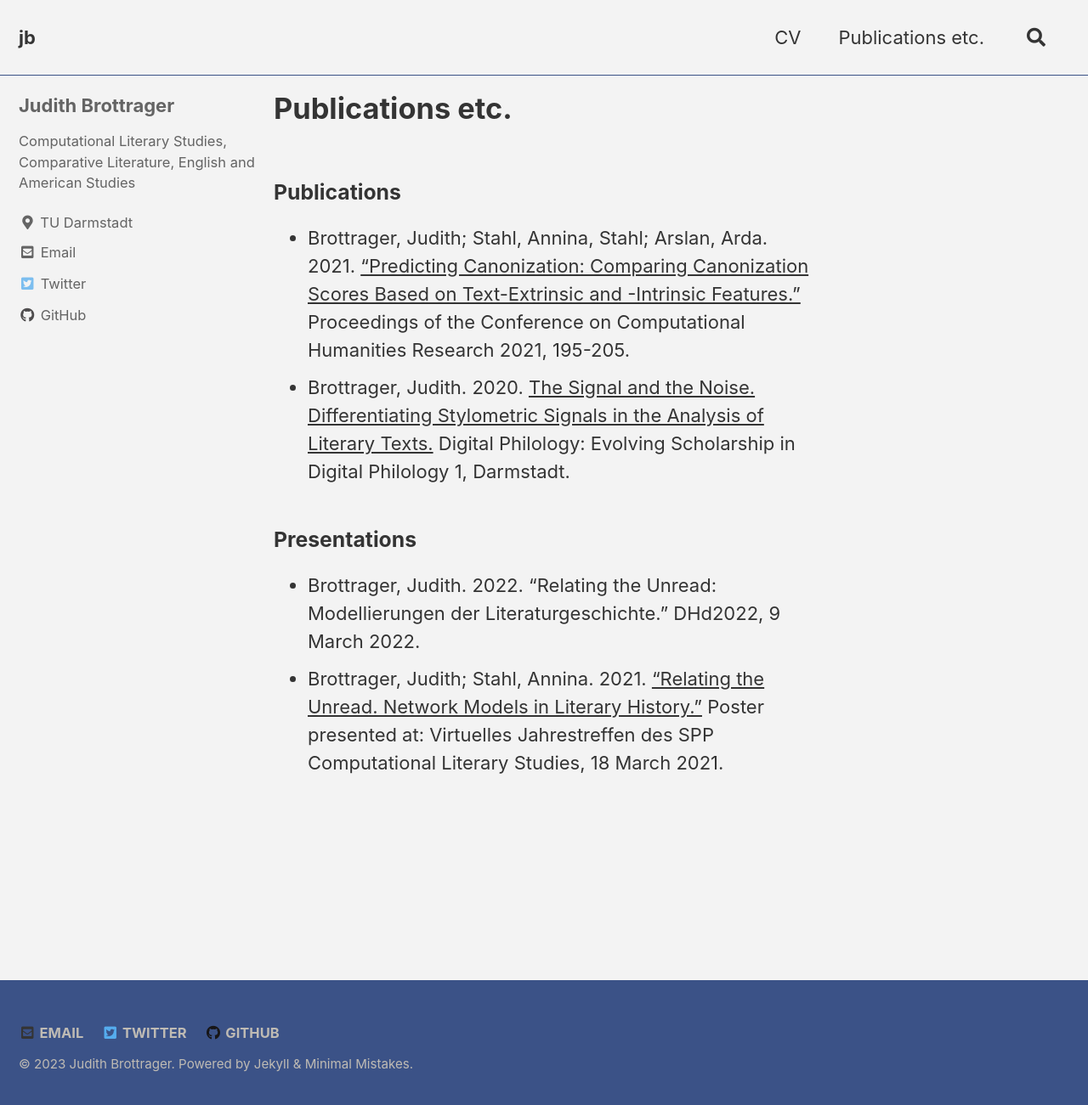
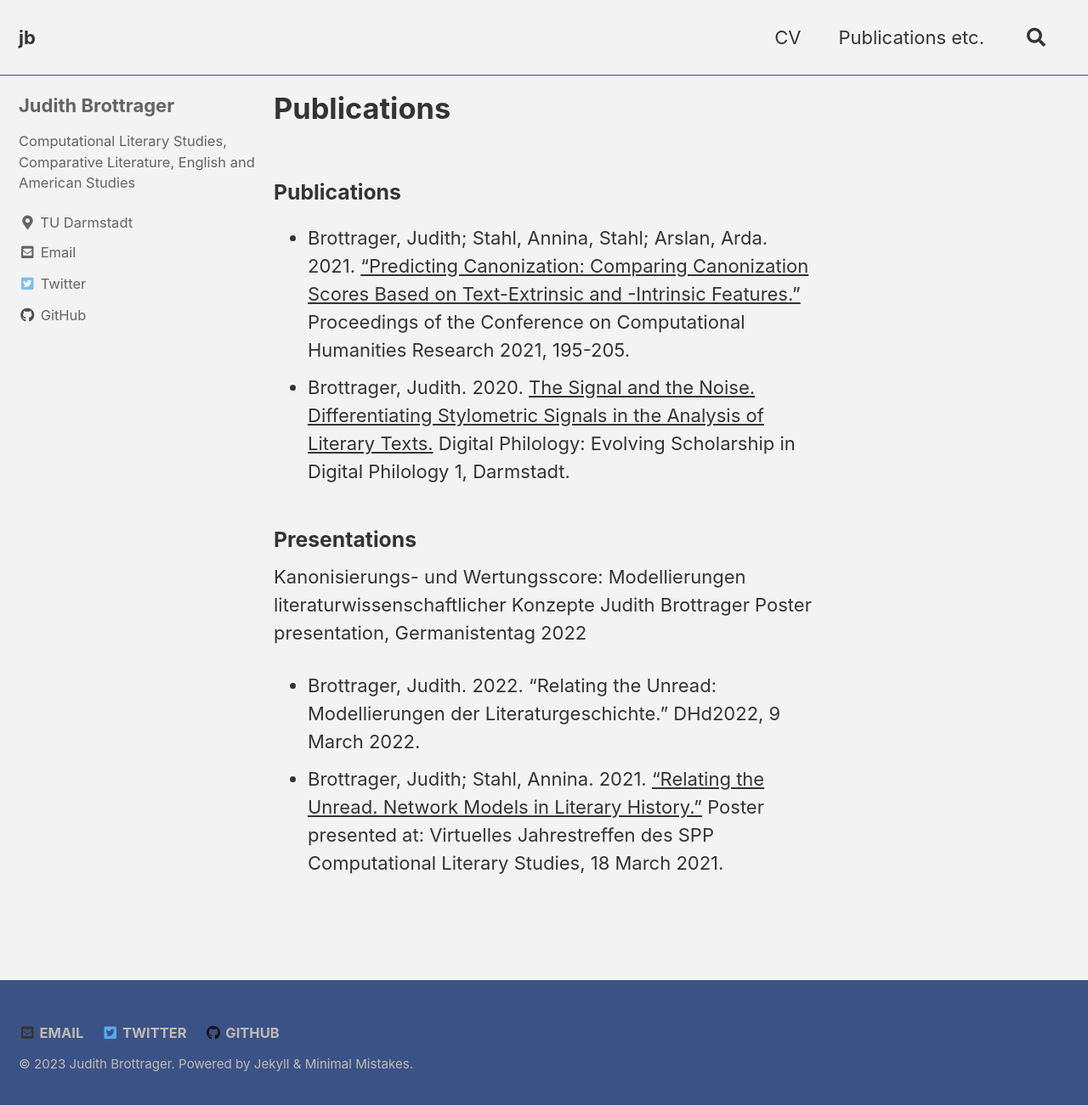
Before and after one commit to jbrottrager/jb, a Jekyll site: the page built from _pages/publications.md, in a window 1280 px wide and 1309 px high. Shown: the top 1301 px of the window at 85% size. Built offline with Jekyll 4.4.1, drawn with Linux system fonts in a browser that asks for light colours; cached includes are drawn as plain includes.

Commit message:
Update publications.md

```diff
--- a/_pages/publications.md
+++ b/_pages/publications.md
@@ -1,6 +1,6 @@
 ---
 layout: single
-title : Publications etc.
+title : Publications
 permalink: /publications/
 author_profile: true
 ---
@@ -13,5 +13,9 @@ author_profile: true
 
 ### Presentations
 
+Kanonisierungs- und Wertungsscore: Modellierungen literaturwissenschaftlicher Konzepte
+Judith Brottrager
+Poster presentation, Germanistentag 2022
+
 - Brottrager, Judith. 2022. "Relating the Unread: Modellierungen der Literaturgeschichte." DHd2022, 9 March 2022.
 - Brottrager, Judith; Stahl, Annina. 2021. ["Relating the Unread. Network Models in Literary History."](https://doi.org/10.5281/zenodo.4737134) Poster presented at: Virtuelles Jahrestreffen des SPP Computational Literary Studies, 18 March 2021.
```
